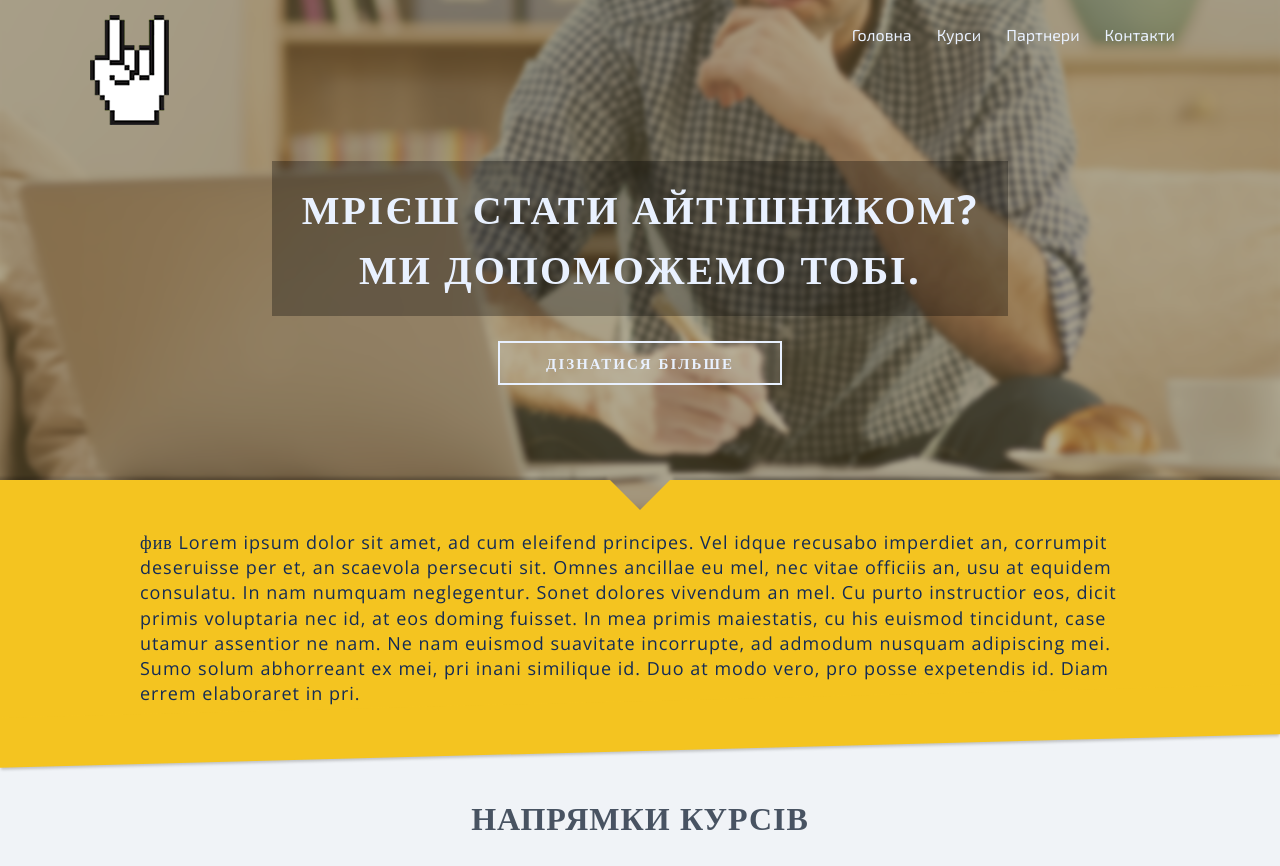
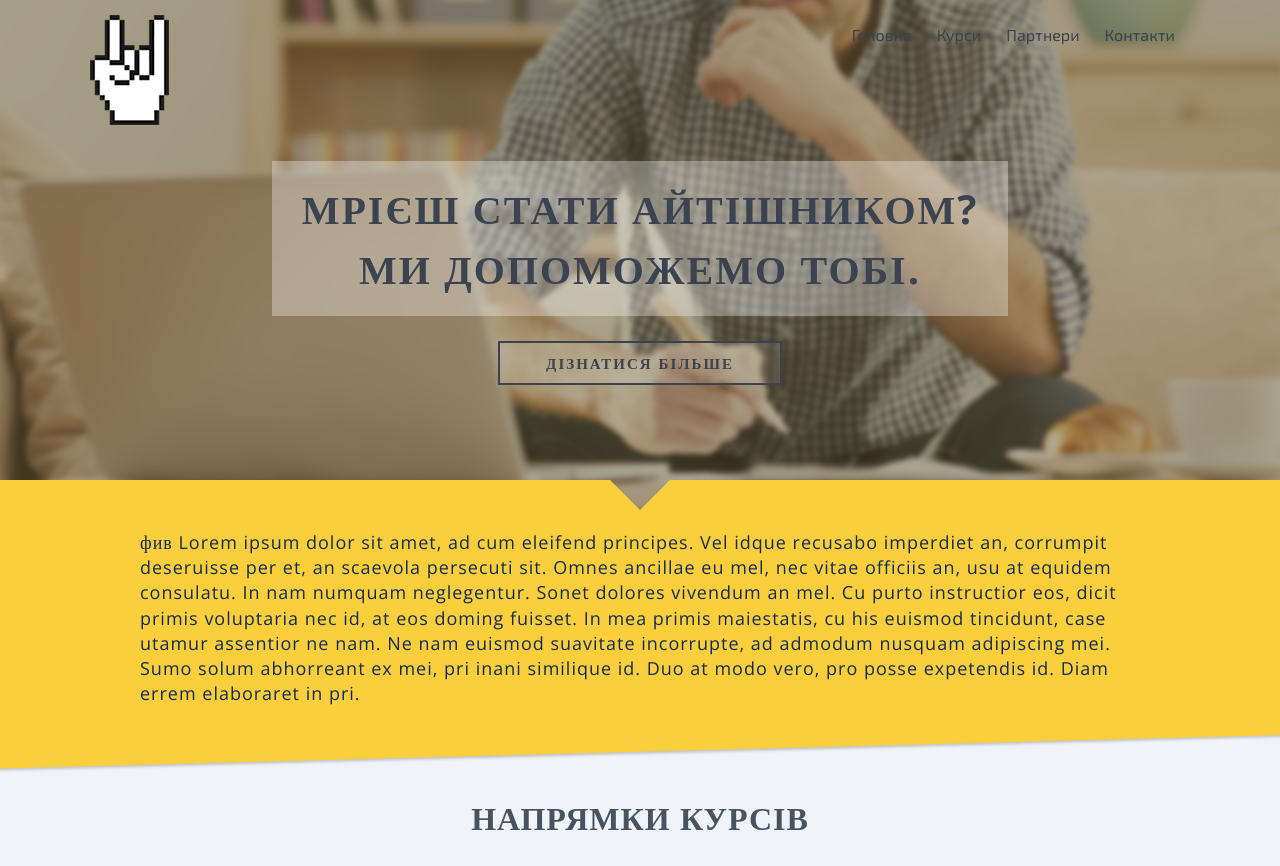
Before and after one commit to cursor-education/site, a PHP site: page / in a window 1280 px wide; the page is wider, and only the part inside the window is pictured. Shown: the top 866 px of that part. Run offline with PHP 8.4, Linux system fonts and the light colour scheme.

Commit message:
updated landing colors

```diff
--- a/shared/site/assets/app.css
+++ b/shared/site/assets/app.css
@@ -41,7 +41,7 @@ body.page .section .wrap {
   max-width: 1000px;
   margin: 0 auto;
   padding: 0px 10px;
-  color: #ffffff;
+  color: #dde4f4;
   font: 18px 'Open Sans';
   letter-spacing: 1px;
   line-height: normal;
@@ -78,8 +78,8 @@ body#page-landing {
 body#page-landing .section.curve-after:after {
   content: " ";
   position: absolute;
-  left: 0;
-  width: 100%;
+  left: -5px;
+  width: 105%;
   height: 50px;
   bottom: -25px;
   z-index: 1;
@@ -109,8 +109,11 @@ body#page-landing #header-menu {
 }
 body#page-landing #header-menu.open {
   z-index: 9999;
-  background: rgba(45, 52, 62, 0.85);
-  box-shadow: rgba(0, 0, 0, 0.7) 0px 0px 3px 1px;
+  background: rgba(36, 46, 61, 0.6);
+  box-shadow: rgba(0, 0, 0, 0.29) 0px 0px 3px 1px;
+}
+body#page-landing #header-menu.open:hover {
+  background: rgba(36, 46, 61, 0.9);
 }
 body#page-landing #header-menu.open .wrap {
   margin-top: 0px;
@@ -214,14 +217,14 @@ body#page-landing #header-menu ul#menu li a {
   display: block;
   margin-right: 5px;
   padding: 10px;
-  color: #e9f1ff;
+  color: #3a434f;
   text-decoration: none;
   text-align: center;
   border-bottom: 2px solid rgba(0, 0, 0, 0);
   transition: all 0.25s ease-in-out;
 }
 body#page-landing #header-menu ul#menu li a:hover {
-  border-bottom-color: #e9f1ff;
+  border-bottom-color: #3a434f;
 }
 body#page-landing #header {
   background: url(/img/header-bg-1.png) no-repeat;
@@ -245,20 +248,18 @@ body#page-landing #header:before {
   left: -30px;
   height: 60px;
   width: 50%;
-  box-shadow: rgba(0, 0, 0, 0.2) -5px -1px 3px 2px;
 }
 body#page-landing #header:after {
   right: -30px;
   height: 60px;
   width: 50%;
-  box-shadow: rgba(0, 0, 0, 0.2) 5px -1px 3px 2px;
 }
 body#page-landing #header:before,
 body#page-landing #header:after {
   content: "";
   position: absolute;
   bottom: 0;
-  background-color: #f4c420;
+  background-color: #facf3b;
 }
 @media screen and (max-width: 650px) {
   body#page-landing #header:before,
@@ -282,7 +283,7 @@ body#page-landing #header #slogan {
   letter-spacing: 2px;
   line-height: normal;
   text-transform: uppercase;
-  color: #e9f1ff;
+  color: #3a434f;
   margin-top: 1px;
 }
 @media screen and (max-width: 650px) {
@@ -299,7 +300,7 @@ body#page-landing #header #slogan {
 body#page-landing #header #slogan span {
   display: inline-block;
   padding: 20px 30px;
-  background: rgba(0, 0, 0, 0.3);
+  background: rgba(255, 255, 255, 0.32);
   font-family: "Open Sans";
   font-weight: 700;
   font-size: 40px;
@@ -322,9 +323,9 @@ body#page-landing #header #learn-more-button .button {
   text-align: center;
   letter-spacing: 2px;
   text-decoration: none;
-  color: #e9f1ff;
+  color: #3a434f;
   background: rgba(255, 255, 255, 0.1);
-  border: 2px #e9f1ff solid;
+  border: 2px #3a434f solid;
   width: 260px;
   margin: 0 auto;
   padding: 10px;
@@ -354,11 +355,11 @@ body#page-landing #header-arrow:after {
   margin-left: -30px;
   border: solid transparent;
   border-width: 30px;
-  border-color: #f4c420;
+  border-color: #facf3b;
   border-top-color: transparent;
 }
 body#page-landing #go-deeper {
-  background: #f4c420;
+  background: #facf3b;
   margin-top: -10px;
   z-index: 3;
 }
@@ -367,7 +368,7 @@ body#page-landing #go-deeper .wrap {
   line-height: 1.4em;
 }
 body#page-landing #go-deeper:after {
-  background: #f4c420;
+  background: #facf3b;
   transform: skew(0deg, -1.5deg);
   -webkit-transform: skew(0deg, -1.5deg);
   box-shadow: rgba(0, 0, 0, 0.2) 0px 3px 3px -1px;
@@ -387,7 +388,7 @@ body#page-landing #courses:after {
   background: #f0f3f7;
   transform: skew(0deg, 1.5deg);
   -webkit-transform: skew(0deg, 1.5deg);
-  box-shadow: rgba(255, 255, 255, 0.9) 0px 5px 3px -2px;
+  box-shadow: #f0f3f7 0px 3px 2px -2px;
 }
 body#page-landing #courses .row {
   text-align: center;
@@ -632,7 +633,7 @@ body#page-landing #registration-form:after {
   background: #2d343e;
   transform: skew(0deg, 1.5deg);
   -webkit-transform: skew(0deg, 1.5deg);
-  box-shadow: rgba(0, 0, 0, 0.9) 0px 3px 3px -2px;
+  box-shadow: #2d343e 0px 3px 3px -2px;
 }
 body#page-landing #registration-form i.icon {
   display: inline-block;
@@ -706,17 +707,17 @@ body#page-landing #registration-form form input[type="submit"]:active {
   color: black;
 }
 body#page-landing #partners {
-  background: #fde07f;
+  background: #ffdc69;
   padding-top: 70px;
 }
 body#page-landing #partners .wrap h2 {
   color: #485362;
 }
 body#page-landing #partners:after {
-  background: #fde07f;
+  background: #ffdc69;
   transform: skew(0deg, -1.5deg);
   -webkit-transform: skew(0deg, -1.5deg);
-  box-shadow: #fde07f 0px 3px 3px -2px;
+  box-shadow: #ffdc69 0px 3px 2px -2px;
 }
 body#page-landing #partners div.list {
   margin-bottom: 50px;
@@ -755,7 +756,7 @@ body#page-landing #partners div.list .t img {
   border-radius: 4px;
 }
 body#page-landing #contacts {
-  background: #2d343e;
+  background: #303842;
   padding-top: 80px;
   padding-bottom: 30px;
 }
--- a/shared/site/assets/app.less
+++ b/shared/site/assets/app.less
@@ -1,21 +1,18 @@
 @base: #F0F3F7;
 @body-bg: lighten(@base, 85%);
-@body-color: lighten(@base, 10%);
+@body-color: #DDE4F4;
 
 @header-bg: rgba(100, 87, 45, 0.5);
-@section1-bg: #F4C420;
-@section1-color: #132B56;
-@slogan-color: #E9F1FF;
-@slogan-bg: rgba(0, 0, 0, 0.3);
+@section-GO_DEEPER-bg: #FACF3B;
+@section-GO_DEEPER-color: #132B56;
+@slogan-color: #3A434F;
+@slogan-bg: rgba(255, 255, 255, 0.32);
 @header-menu-color: @slogan-color;
 @header-learnmore-color: @slogan-color;
 @header-learnmore-bg: rgba(255, 255, 255, 0.1);
 @header-learnmore-border: @header-learnmore-color;
 @header-learnmore-hover-bg: white;
-@header-learnmore-hover-color: @section1-color;
-@section-COURSES-bg: #F0F3F7;
-@section-COURSES-color: #1A3562;
-@section-COURSES-h2: #485362;
+@header-learnmore-hover-color: @section-GO_DEEPER-color;
 @course-bg: lighten(@section-COURSES-bg, 3%);
 @course-hover-bg: lighten(@base, 90%);
 @course-more-color: #FFF;
@@ -23,17 +20,20 @@
 @course-more-hover-bg: fade(@base, 60%);
 @course-more-hover-color: #FFF;
 @course-more-hover-border: #FFF;
-@section3-bg: #CCD5F0;
-@section3-color: fade(@base, 75%);
-@section3-h2: @section-COURSES-h2;
-@teacher-hover: lighten(@section3-bg, 10%);
-@section4-bg: #2D343E;
-@section-PARTNERS-bg: #FDE07F;
+@teacher-hover: lighten(@section-TEACHERS-bg, 10%);
+@section-COURSES-bg: #F0F3F7;
+@section-COURSES-color: #1A3562;
+@section-COURSES-h2: #485362;
+@section-TEACHERS-bg: #CCD5F0;
+@section-TEACHERS-color: fade(@base, 75%);
+@section-TEACHERS-h2: @section-COURSES-h2;
+@section-REG_FORM-bg: #2D343E;
+@section-PARTNERS-bg: #FFDC69;
 @section-PARTNERS-h2: #485362;
-@section-PRE_FOOTER-bg: #2D343E;
-@section-PRE_FOOTER-color: #DDE4F4;
-@footer-bg: #292F38;
-@footer-color: #6C7381;
+@section-CONTACTS-bg: #303842;
+@section-CONTACTS-color: #DDE4F4;
+@section-FOOTER-bg: #292F38;
+@section-FOOTER-color: #6C7381;
 
 * {
     padding: 0;
@@ -138,8 +138,8 @@ body#page-landing {
                 content: " ";
 
                 position: absolute;
-                left: 0;
-                width: 100%;
+                left: -5px;
+                width: 105%;
                 height: 50px;
                 bottom: -25px;
 
@@ -354,14 +358,14 @@ body#page-landing {
             left: -30px;
             height: 60px;
             width: 50%;
-            box-shadow: rgba(0, 0, 0, 0.2) -5px -1px 3px 2px;
+            // box-shadow: rgba(0, 0, 0, 0.2) -5px -1px 3px 2px;
         }
 
         &:after {
             right: -30px;
             height: 60px;
             width: 50%;
-            box-shadow: rgba(0, 0, 0, 0.2) 5px -1px 3px 2px;
+            // box-shadow: rgba(0, 0, 0, 0.2) 5px -1px 3px 2px;
         }
 
         &:before,
@@ -371,7 +375,7 @@ body#page-landing {
             position: absolute;
             bottom: 0;
 
-            background-color: @section1-bg;
+            background-color: @section-GO_DEEPER-bg;
 
             @media screen and (max-width: 650px) {
                 width: 50%;
@@ -490,23 +494,23 @@ body#page-landing {
             border: solid transparent;
             border-width: 30px;
 
-            border-color: @section1-bg;
+            border-color: @section-GO_DEEPER-bg;
             border-top-color: transparent;
         }
     }
 
     #go-deeper {
-        background: @section1-bg;
+        background: @section-GO_DEEPER-bg;
         margin-top: -10px;
         z-index: 3;
 
         .wrap {
-            color: @section1-color;
+            color: @section-GO_DEEPER-color;
             line-height: 1.4em;
         }
 
         &:after {
-            background: @section1-bg;
+            background: @section-GO_DEEPER-bg;
 
             transform: skew(0deg, -1.5deg);
             -webkit-transform: skew(0deg, -1.5deg);
```
Also changed, not shown: other parts of shared/site/assets/app.less (+21 -17 lines).
